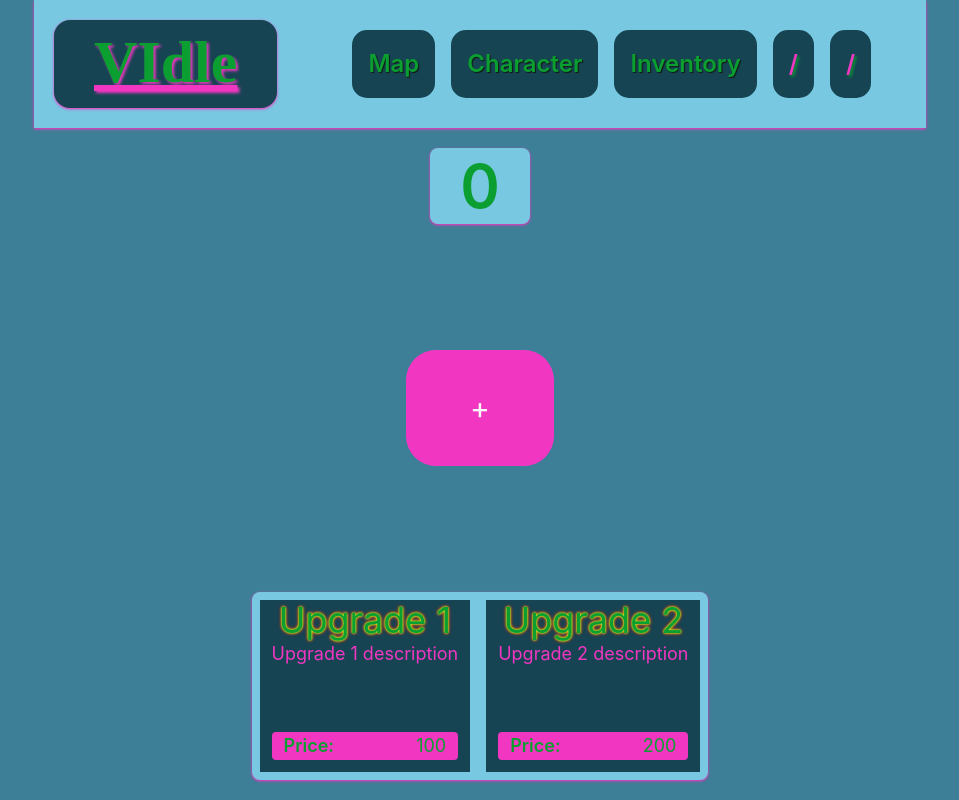
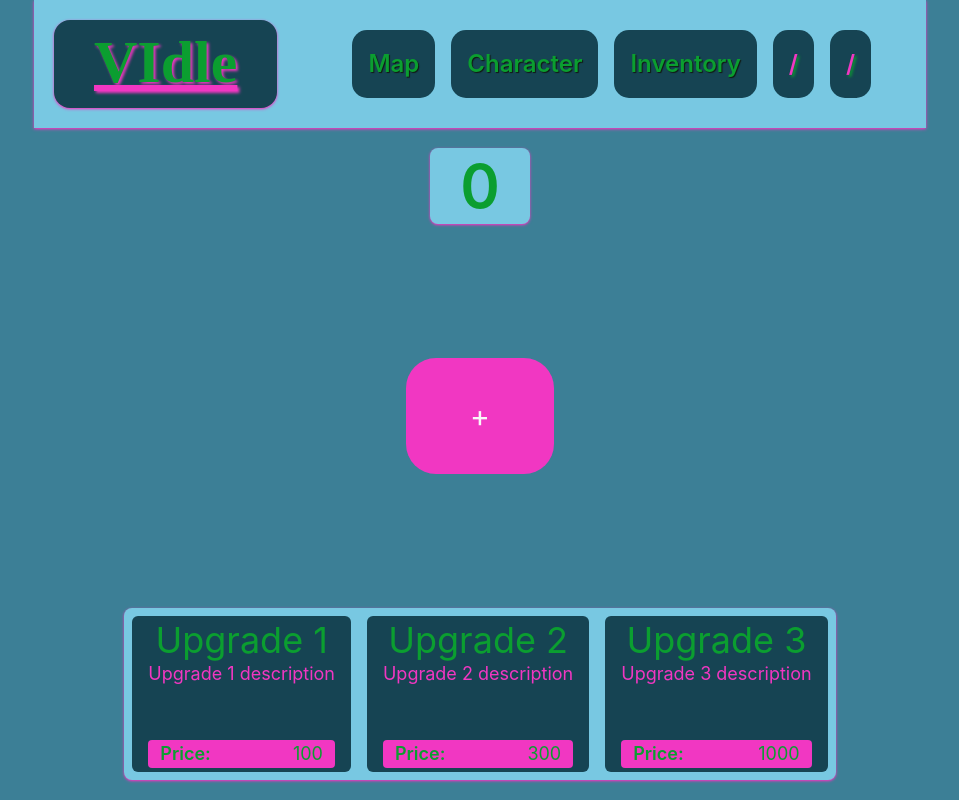
Before and after one commit to SeraphimKa/VIdle, a Vue app: page / in a window 1280 px wide. Shown: the whole page, without its empty margins (160-1119 px from the left). Built offline with nearby package versions, Linux system fonts and the light colour scheme; a web font is replaced by a local one.

Commit message:
Basic upgrade functionality

```diff
--- /dev/null
+++ b/src/components/Upgrade.vue
@@ -0,0 +1,34 @@
+<script setup lang="ts">
+//utils
+import upgradeEffects from '../utils/upgradeEffects';
+
+//props
+const { upgrade } = defineProps<{
+    upgrade: {
+        id: number,
+        name: string,
+        description: string,
+        price: number
+        bought: boolean
+    }
+}>();
+
+const handleUpgrade = () => {
+    upgrade.bought = true
+    upgradeEffects[upgrade.id]()
+}
+
+</script>
+
+
+<template>
+    <div class="upgrade bg-dark rounded-md p-1" v-if="upgrade.bought === false">
+        <h3 class="name text-4xl">{{ upgrade.name }}</h3>
+        <p class="desc text-lg text-secondary px-3 h-20">{{ upgrade.description }}</p>
+        <div class="pricebar flex justify-between text-lg mx-3 bg-secondary rounded px-3 cursor-pointer hover:bg-primary hover:text-secondary"
+            @click.prevent="handleUpgrade()">
+            <div class="buy font-semibold">Price:</div>
+            <div class="price">{{ upgrade.price }}</div>
+        </div>
+    </div>
+</template>
--- a/src/components/Upgrades.vue
+++ b/src/components/Upgrades.vue
@@ -1,4 +1,6 @@
 <script setup>
+//components
+import Upgrade from './Upgrade.vue'
 
 //data
 import upgrades from '@/data/upgrades.json'
@@ -10,13 +12,8 @@ import upgrades from '@/data/upgrades.json'
 <template>
     <div
         class="upgrades-container flex gap-4 text-primary text-6xl bg-light shadow shadow-secondary m-5 p-2 rounded-lg min-w-[100px] min-h-[100px] text-center">
-        <div v-for="(upgrade) in upgrades" :key="upgrade.id" class="upgrade bg-dark">
-            <h3 class="name text-4xl">{{ upgrade.name }}</h3>
-            <p class=" desc text-lg text-secondary px-3 h-20">{{ upgrade.description }}</p>
-            <footer class="price flex justify-between text-lg m-3 bg-secondary rounded px-3 cursor-pointer">
-                <div class="buy font-semibold">Price:</div>
-                <div class="price">{{ upgrade.price }}</div>
-            </footer>
+        <div v-for="(upgrade) in upgrades" :key="upgrade.id" class="upgrade-loop">
+            <Upgrade :upgrade="upgrade" />
         </div>
     </div>
 </template>
--- a/src/data/upgrades.json
+++ b/src/data/upgrades.json
@@ -3,12 +3,21 @@
     "id": 1,
     "name": "Upgrade 1",
     "description": "Upgrade 1 description",
-    "price": 100
+    "price": 100,
+    "bought": false
   },
   {
     "id": 2,
     "name": "Upgrade 2",
     "description": "Upgrade 2 description",
-    "price": 200
+    "price": 300,
+    "bought": false
+  },
+  {
+    "id": 3,
+    "name": "Upgrade 3",
+    "description": "Upgrade 3 description",
+    "price": 1000,
+    "bought": false
   }
 ]
--- a/src/stores/points.js
+++ /dev/null
@@ -1,14 +0,0 @@
-import { ref, computed } from 'vue'
-import { defineStore } from 'pinia'
-
-export const usePointsStore = defineStore('points', () => {
-  const points = ref(0)
-  const volume = ref(1)
-
-  const increment = () => {
-    points.value += volume.value
-    localStorage.points = points.value
-  }
-
-  return { points, volume, increment }
-})
--- /dev/null
+++ b/src/stores/points.ts
@@ -0,0 +1,30 @@
+import { ref, Ref, watch } from "vue";
+import { defineStore } from "pinia";
+
+export const usePointsStore = defineStore("points", () => {
+  const points = ref(0);
+  const volume = ref(1);
+  const autoTimer = ref();
+  const speed = ref(1000);
+
+  const increment = () => {
+    points.value += volume.value;
+    localStorage.points = points.value;
+  };
+
+  const autoClicker = (tspeed: Ref<number> = speed) => {
+    autoTimer.value = setInterval(() => {
+      increment();
+    }, tspeed.value);
+  };
+
+  watch(
+    () => speed.value,
+    () => {
+      clearInterval(autoTimer.value);
+      autoClicker(speed);
+    }
+  );
+
+  return { points, volume, speed, autoClicker, increment };
+});
--- /dev/null
+++ b/src/utils/upgradeEffects.ts
@@ -0,0 +1,22 @@
+import { usePointsStore } from "../stores/points";
+
+const pointsStore = usePointsStore();
+
+//// upgrade function template
+// id: function upgrade[id]() {
+//   --effect
+// },
+
+export default {
+  1: function upgrade1() {
+    console.log("inin");
+    pointsStore.autoClicker();
+  },
+
+  2: function upgrade2() {
+    pointsStore.volume += 9;
+  },
+  3: function upgrade3() {
+    pointsStore.speed /= 2;
+  },
+};
--- a/src/views/CharacterView.vue
+++ b/src/views/CharacterView.vue
@@ -1,4 +1,7 @@
 
 <template>
-    <div class="character-container">Character View</div>
+    <div class="character-container flex gap-10">
+        <div class="character-equipment bg-light h-[1000px] w-[500px] shadow shadow-secondary">Equipment</div>
+        <div class="character-stats bg-light h-[1000px] w-[400px] shadow shadow-secondary">Stats</div>
+    </div>
 </template>
--- a/src/views/InventoryView.vue
+++ b/src/views/InventoryView.vue
@@ -8,10 +8,10 @@ const inventorySlots = ref(30)
 
 <template>
     <div class="inventory-container flex-grow">
-        <div class="inventory flex flex-wrap gap-10 bg-light min-w-[900px] justify-center items-center p-20">
+        <div
+            class="inventory flex flex-wrap gap-10 bg-light min-w-[900px] justify-center items-center p-20 shadow shadow-secondary">
             <div v-for="i in inventorySlots" :key="i" class="slot flex flex-col items-center bg-dark w-[120px] h-[120px]">
                 <div class="item-name font-semibold text-2xl">Item</div>
-
                 <img class="item-img w-full" src="https://source.unsplash.com/random" />
             </div>
         </div>
```
Also changed, not shown: package.json (+7 -7 lines), 1 other file (tests, documents, lock files or other folders).
